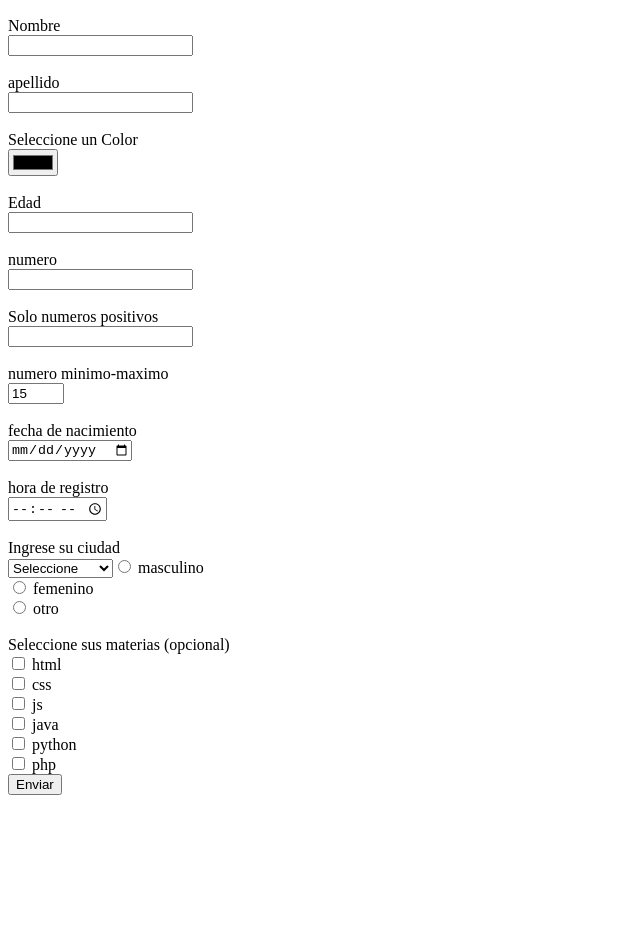
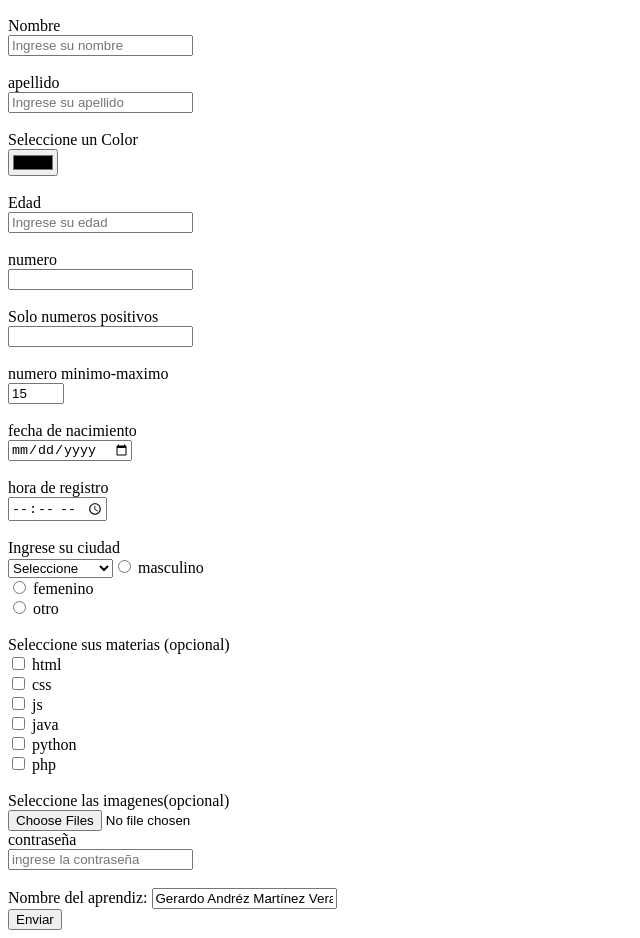
Before and after one commit to Gerardo2201/HTML, a plain HTML site: page index.html in a window 1280 px wide. Shown: the part 84-1022 px from the top of the page, without its empty margins (0-640 px from the left). Before the commit the page ends 887 px from the top, so only its background shows below. Drawn offline with Linux system fonts and the light colour scheme.

Commit message:
terminado

```diff
--- a/index.html
+++ b/index.html
@@ -18,13 +18,13 @@
   <div>
     <form action="Inicio.html" method="get">
     <label for="Nombre">Nombre</label><br>
-    <input type="text" required>
+    <input type="text" required placeholder="Ingrese su nombre">
 </div><br>
 
 <!--Campo para el apellido solo minusculas-->
     <div>
        <label for="apellido">apellido</label><br>
-       <input type="text" id="apellido" name="apellido" pattern="[a-z]*" title="Solo se permiten minusculas" required>
+       <input type="text" id="apellido" name="apellido" pattern="[a-z]*" title="Solo se permiten minusculas" required placeholder="Ingrese su apellido">
     </div><br>
 
 <!--Campo para el color-->
@@ -36,13 +36,14 @@
     <!--Campo para la edad-->
     <div>
         <label for="edad">Edad</label><br>
-        <input type="number" required>
+        <input type="number" required placeholder="Ingrese su edad">
     </div><br>
 
     <div>
         <!--Campo para numeros tipo texto-->
-<label for="number">numero</label><br>
-<input type="text" id="numero" name="numero" required title="requere solo numeros">
+<label for="numero">numero</label><br>
+<input type="text" oninput="this.value = this.value.replace(/[^0-9]/g,'') "name="numero" required title="Ingrese solo numeros">
+
     </div><br>
 <!--Campo solo numeros positivos-->
     <div>
@@ -104,8 +105,22 @@
         <label for="python"> python</label><br>
         <input type="checkbox" id="php" name="materias" value="php">
         <label for="php">php</label><br>
+    </div><br>
+
+    <div>
+        <label for="imagenes"> Seleccione las imagenes(opcional)</label><br>
+        <input type="file" id="imagenes" name="imagenes" accept=".jpg, .jpeg, .png" multiple>
     </div>
 
+    <div>
+        <label for="contraseña">contraseña</label><br>
+        <input type="password" id="contraseña" placeholder="ingrese la contraseña" required title="Ingrese la contraseña">
+    </div><br>
+
+    <div>
+        <label for="nombre">Nombre del aprendiz:</label>
+        <input type="text" id="nombre" name="nombre" value="Gerardo Andréz Martínez Vera/ADSO/No.3065369" readonly>
+    </div>
 </section>
 
 
```
